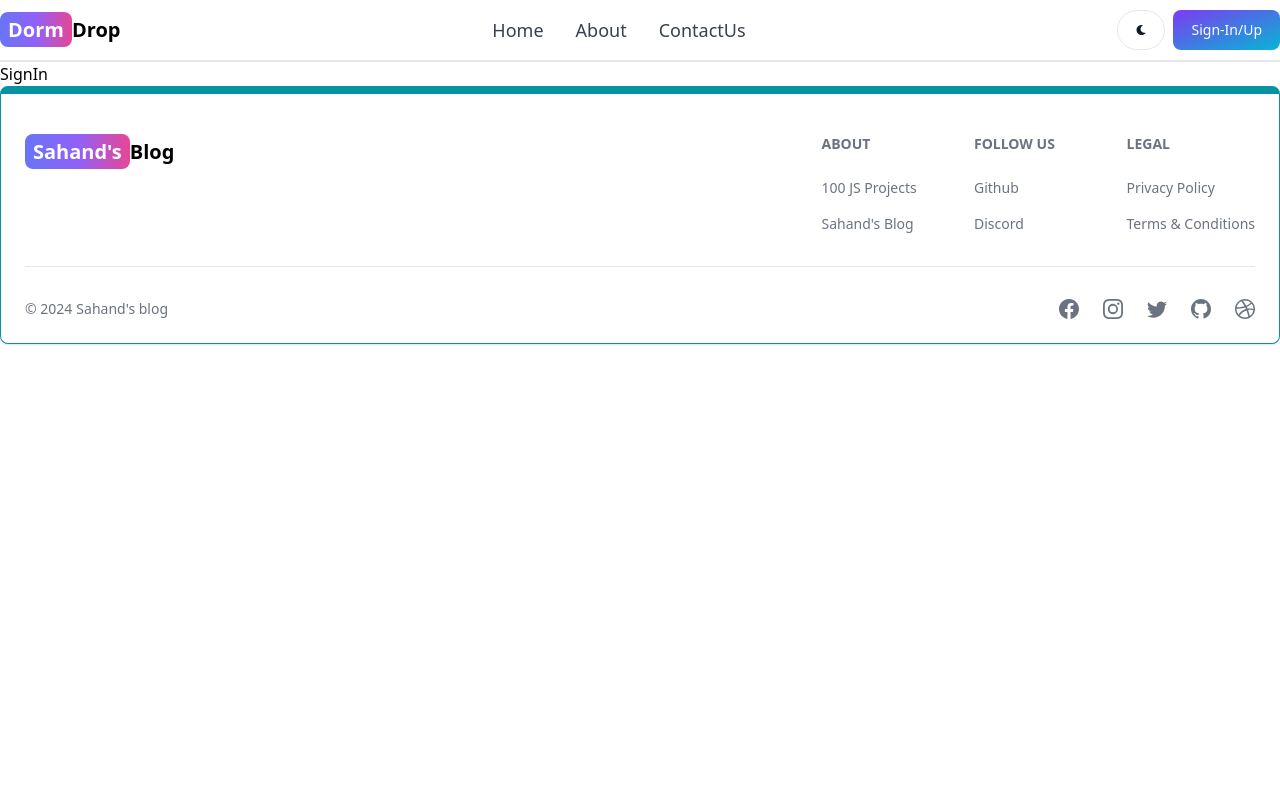
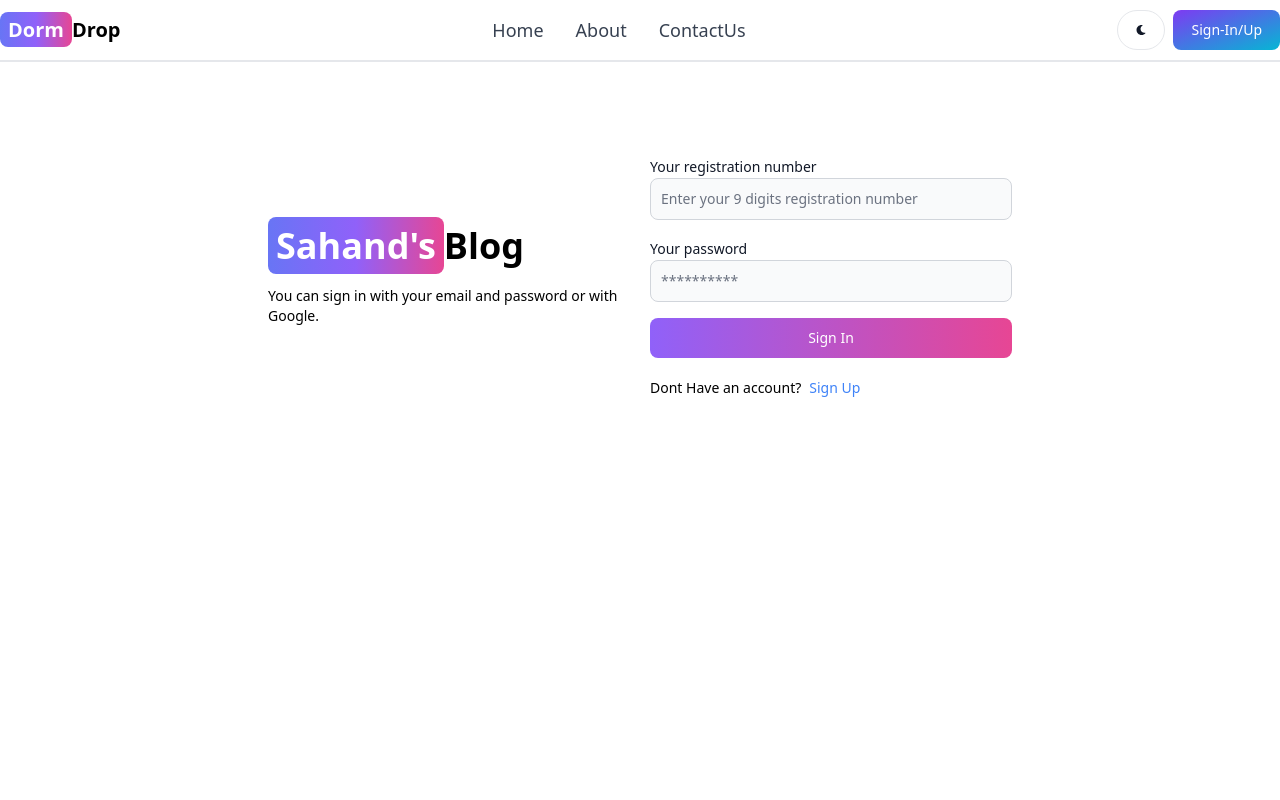
Before and after one commit to Divyatripathi21/DormDrop, a React (Vite) app in the folder client/: page /signin in a window 1280 px wide. Shown: the top 800 px of the page. Built offline with nearby package versions, Linux system fonts and the light colour scheme.

Commit message:
created signin and its ui

```diff
--- a/client/src/pages/SignIn.jsx
+++ b/client/src/pages/SignIn.jsx
@@ -1,9 +1,107 @@
-import React from 'react'
+import { Alert, Button, Label, Spinner, TextInput } from 'flowbite-react';
+import { useState } from 'react';
+import { Link, useNavigate } from 'react-router-dom';
 
 export default function SignIn() {
+  const [formData, setFormData] = useState({});
+  const [errorMessage, setErrorMessage] = useState(null);
+  const [loading, setLoading] = useState(false);
+  const navigate = useNavigate();
+  const handleChange = (e) => {
+    setFormData({ ...formData, [e.target.id]: e.target.value.trim() });
+  };
+  const handleSubmit = async (e) => {
+    e.preventDefault();
+    if (!formData.username || !formData.password) {
+      return setErrorMessage('Please fill out all fields.');
+    }
+    try {
+      setLoading(true);
+      setErrorMessage(null);
+      const res = await fetch('/api/auth/signin', {
+        method: 'POST',
+        headers: { 'Content-Type': 'application/json' },
+        body: JSON.stringify(formData),
+      });
+      const data = await res.json();
+      if (data.success === false) {
+        return setErrorMessage(data.message);
+      }
+      setLoading(false);
+      if (res.ok) {
+        navigate('/');
+      }
+    } catch (error) {
+      setErrorMessage(error.message);
+      setLoading(false);
+    }
+  };
   return (
-    <div>
-      SignIn
+    <div className='min-h-screen mt-20'>
+      <div className='flex p-3 max-w-3xl mx-auto flex-col md:flex-row md:items-center gap-5'>
+        {/* left */}
+        <div className='flex-1'>
+          <Link to='/' className='font-bold dark:text-white text-4xl'>
+            <span className='px-2 py-1 bg-gradient-to-r from-indigo-500 via-purple-500 to-pink-500 rounded-lg text-white'>
+              Sahand's
+            </span>
+            Blog
+          </Link>
+          <p className='text-sm mt-5'>
+            You can sign in with your email and password
+            or with Google.
+          </p>
+        </div>
+        {/* right */}
+
+        <div className='flex-1'>
+          <form className='flex flex-col gap-4' onSubmit={handleSubmit}>
+            <div>
+              <Label value='Your registration number' />
+              <TextInput
+                type='username'
+                placeholder='Enter your 9 digits registration number'
+                id='username'
+                onChange={handleChange}
+              />
+            </div>
+            <div>
+              <Label value='Your password' />
+              <TextInput
+                type='password'
+                placeholder='**********'
+                id='password'
+                onChange={handleChange}
+              />
+            </div>
+            <Button
+              gradientDuoTone='purpleToPink'
+              type='submit'
+              disabled={loading}
+            >
+              {loading ? (
+                <>
+                  <Spinner size='sm' />
+                  <span className='pl-3'>Loading...</span>
+                </>
+              ) : (
+                'Sign In'
+              )}
+            </Button>
+          </form>
+          <div className='flex gap-2 text-sm mt-5'>
+            <span>Dont Have an account?</span>
+            <Link to='/signup' className='text-blue-500'>
+              Sign Up
+            </Link>
+          </div>
+          {errorMessage && (
+            <Alert className='mt-5' color='failure'>
+              {errorMessage}
+            </Alert>
+          )}
+        </div>
+      </div>
     </div>
-  )
+  );
 }
```
